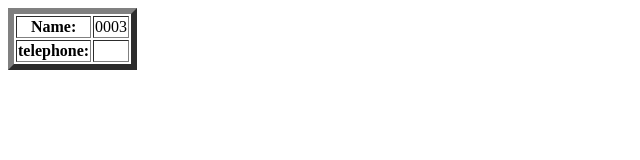
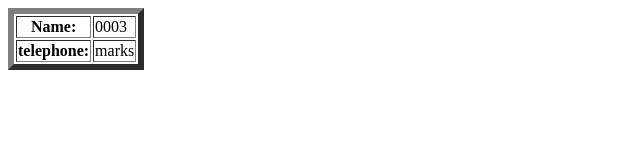
Before and after one commit to nabil10-12-2001/rait, a plain HTML site: page index.html in a window 1280 px wide. Shown: the full height of the page, 0-640 px from the left. Drawn offline with Linux system fonts and the light colour scheme.

Commit message:
Update index.html

```diff
--- a/index.html
+++ b/index.html
@@ -18,7 +18,7 @@
 </tr>
 <tr>
     <th>telephone:</th>
-<td></td>
+<td>marks</td>
 
 </tr>
     </table>
```
